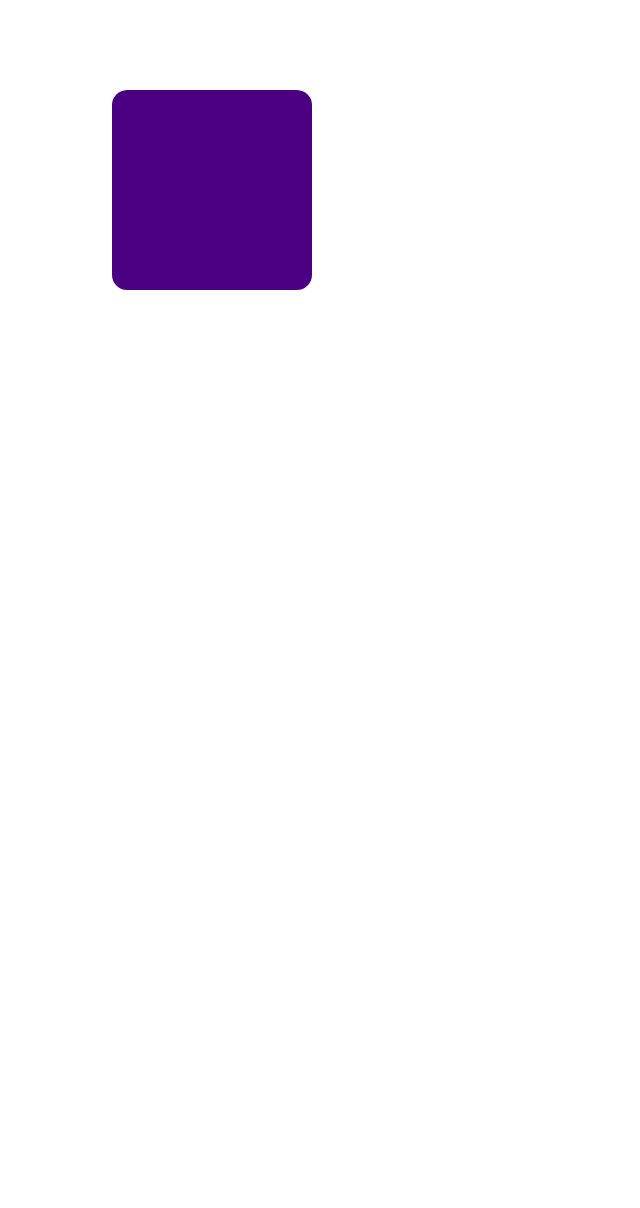
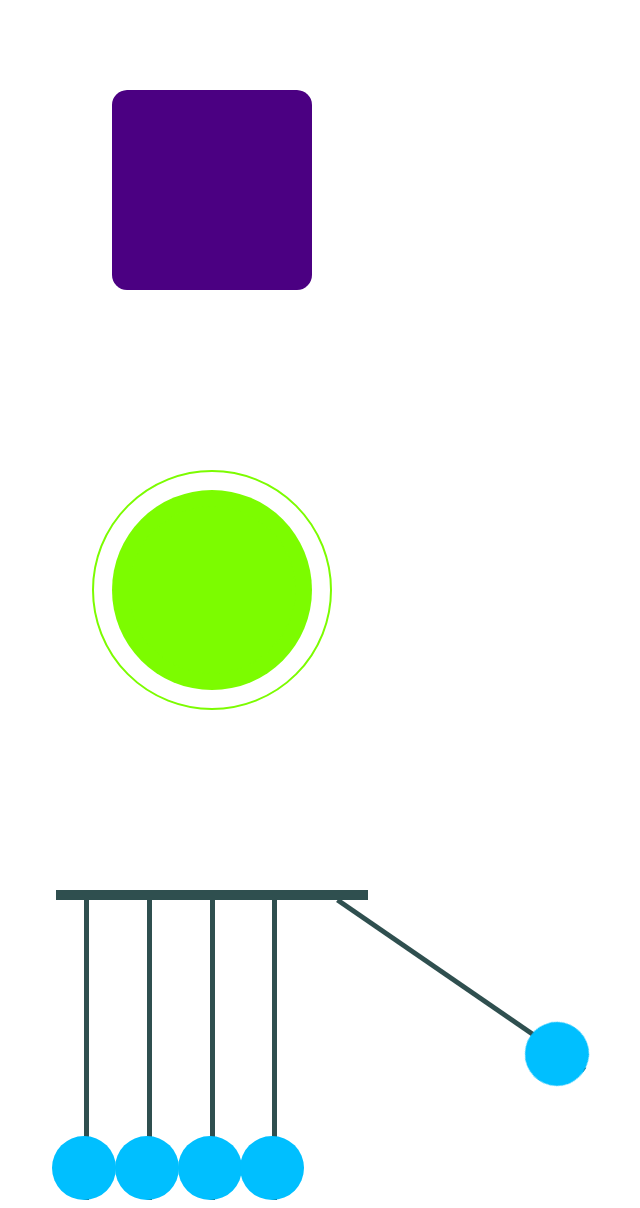
Before and after one commit to rgreen11/css-animations, a plain HTML site: page index.html in a window 1280 px wide. Shown: the part 738-1946 px from the top of the page, without its empty margins (428-1068 px from the left). Before the commit the page ends 1036 px from the top, so only its background shows below. Drawn offline with nearby package versions, Linux system fonts and the light colour scheme.

Commit message:
Newtons Cradle

```diff
--- a/index.html
+++ b/index.html
@@ -6,8 +6,9 @@
     <meta name="viewport" content="width=device-width, initial-scale=1.0">
     <meta http-equiv="X-UA-Compatible" content="ie=edge">
     <title>Document</title>
+    <link href="https://unpkg.com/ionicons@4.5.10-0/dist/css/ionicons.min.css" rel="stylesheet" />
     <link rel='stylesheet' href="style.css">
-    <ion-icon name="logo-game-controller-a"></ion-icon>
+
 </head>
 
 
@@ -24,7 +25,18 @@
     <div class="loader"></div>
 </div>
 
-<div class="game logo-game-controller-a"></div>
+<div class="game">
+    <i class="icon ion-logo-game md"></i>
+</div>
+
+<div class="cradle">
+    <span></span>
+    <span></span>
+    <span></span>
+    <span></span>
+    <span></span>
+</div>
+
 
 <body>
 
--- a/style.css
+++ b/style.css
@@ -161,3 +161,177 @@ a:hover:after {
         transform: rotateX(180deg) rotateY(180deg);
     }
 }
+
+
+.game {
+    margin-top: 200px;
+    font-size: 8rem;
+    background-color: lawngreen;
+    width: 200px;
+    height: 200px;
+    border-radius: 50%;
+    /* text-align: center;
+    line-height: 200px; */
+    position: relative;
+}
+
+.game>i {
+    color: darkgreen;
+    position: absolute;
+    top: 50%;
+    left: 50%;
+    transform: translate(-50%);
+    animation: shake 1s infinite linear;
+
+}
+
+@keyframes shake {
+    0% {
+        transform: rotate(0deg) translateX(-50%) translateY(-50%);
+    }
+
+    25% {
+        transform: rotate(25deg) translateX(-50%) translateY(-50%);
+
+    }
+
+    50% {
+        transform: rotate(0deg) translateX(-50%) translateY(-50%);
+
+    }
+
+    75% {
+        transform: rotate(-25deg) translateX(-50%) translateY(-50%);
+
+    }
+
+    100% {
+        transform: rotate(0deg) translateX(-50%) translateY(-50%);
+    }
+}
+
+.game:before {
+    content: '';
+    position: absolute;
+    border: 2px solid lawngreen;
+    top: -20px;
+    bottom: -20px;
+    right: -20px;
+    left: -20px;
+    border-radius: 50%;
+    animation: pulse 2s infinite linear;
+}
+
+.game:after {
+    content: '';
+    position: absolute;
+    border: 2px solid lawngreen;
+    top: -20px;
+    bottom: -20px;
+    right: -20px;
+    left: -20px;
+    border-radius: 50%;
+    animation: pulse 2s infinite linear;
+}
+
+.game:after {
+    animation-delay: .6s;
+}
+
+
+
+@keyframes pulse {
+    0% {
+        transform: scale(.5);
+        opacity: 0;
+    }
+
+    50% {
+        transform: scale(1);
+        opacity: 1;
+    }
+
+    100% {
+        transform: scale(1.2);
+        opacity: 0;
+    }
+}
+
+
+
+/* ------- Newton Cradle------- */
+
+.cradle {
+    margin-top: 200px;
+    display: flex;
+    border-top: 10px solid darkslategrey;
+}
+
+.cradle span {
+    display: block;
+    width: 5px;
+    height: 300px;
+    background-color: darkslategrey;
+    margin: 0 1.8rem;
+    position: relative;
+}
+
+.cradle span:before {
+    content: '';
+    position: absolute;
+    width: 4rem;
+    height: 4rem;
+    background-color: deepskyblue;
+    bottom: 0;
+    left: 0;
+    border-radius: 50%;
+    transform: translateX(-50%);
+
+}
+
+
+.cradle span:first-of-type {
+    animation: left-side 3s infinite;
+    transform-origin: top center;
+}
+
+.cradle span:last-of-type {
+    animation: right-side 3s infinite 1.5s;
+    transform-origin: top center;
+}
+
+@keyframes left-side {
+    0% {
+        transform: rotate(0);
+    }
+
+    25% {
+        transform: rotate(60deg);
+    }
+
+    50% {
+        transform: rotate(0);
+    }
+
+    100% {
+        transform: rotate(0);
+    }
+}
+
+@keyframes right-side {
+    0% {
+        transform: rotate(0);
+    }
+
+    25% {
+        transform: rotate(-60deg);
+    }
+
+    50% {
+        transform: rotate(0);
+    }
+
+    100% {
+        transform: rotate(0);
+    }
+}
```
